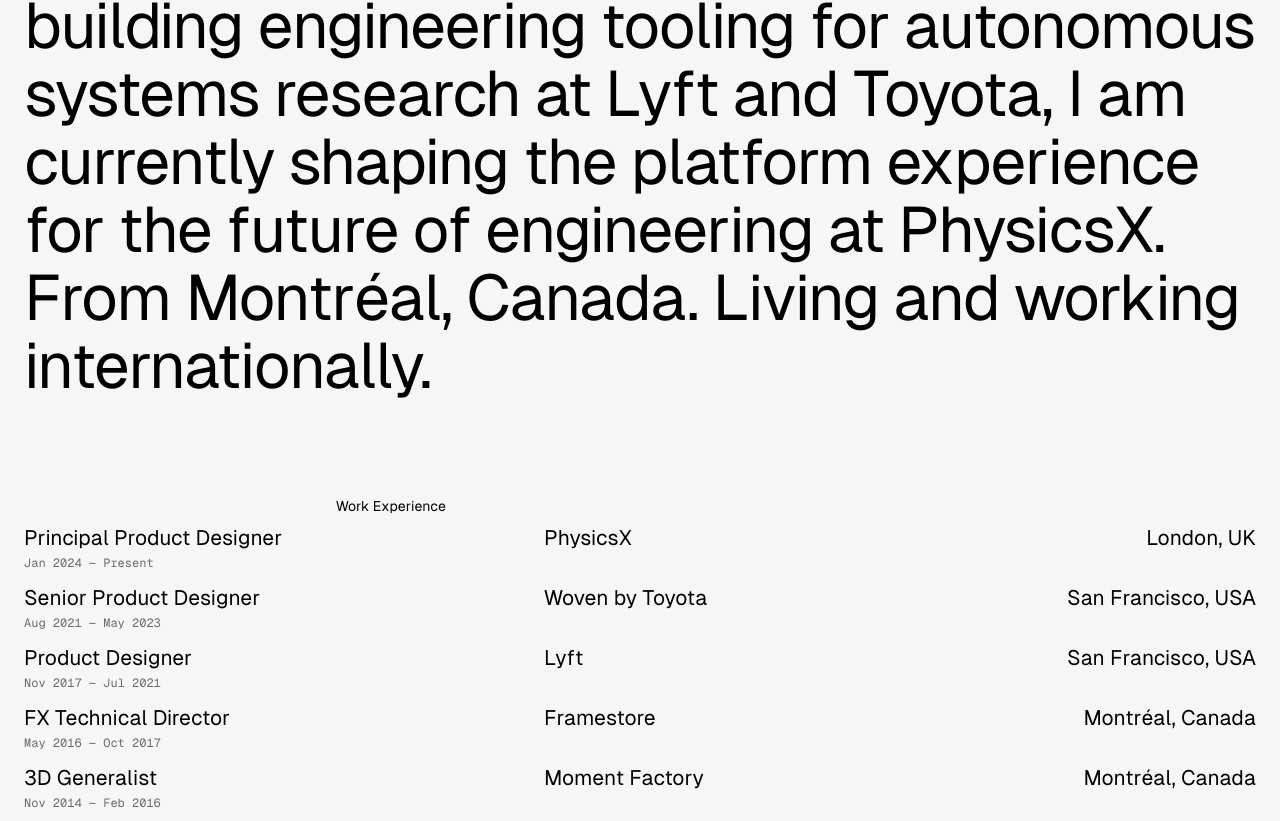
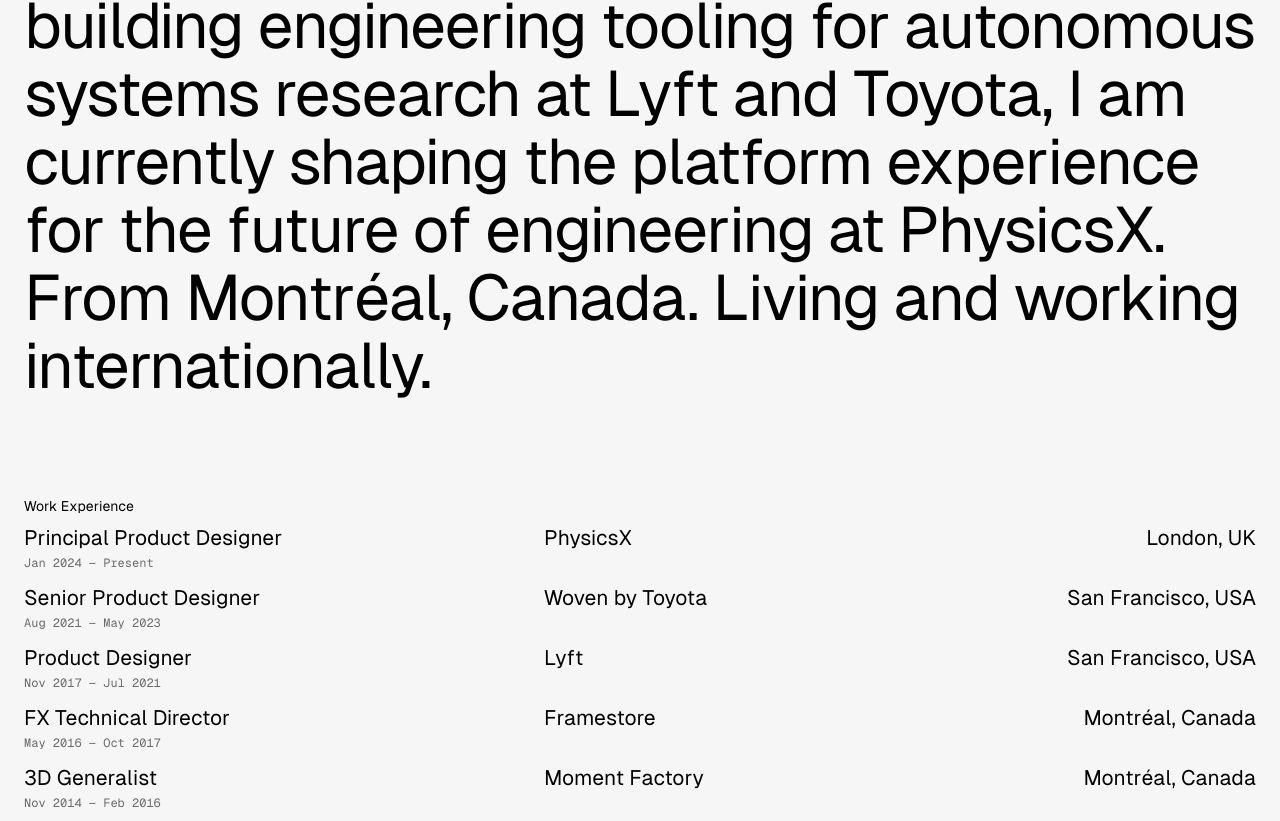
Before and after one commit to hanhanxue/230914_HanHanXue, a Next.js app: page /information in a window 1280 px wide. Shown: the part 696-1517 px from the top of the page. Built offline with nearby package versions, Linux system fonts and the light colour scheme.

Commit message:
it's an iOS bug with h2 tag

```diff
--- a/src/components/information/Bio_Section.tsx
+++ b/src/components/information/Bio_Section.tsx
@@ -9,9 +9,9 @@
     <section  className={`${styles.section} framey-xl`}>
 
     <div className={`${styles.container} framex `}>
-      <span className={`${styles.sectionTitle} body`}>
+      <h2 className={`${styles.sectionTitle} body`}>
         Biography
-      </span>
+      </h2>
 
         <div className={`${styles.sectionCopy} display`}>
         <p>
--- a/src/components/information/WorkExperience_Section.module.scss
+++ b/src/components/information/WorkExperience_Section.module.scss
@@ -18,6 +18,9 @@
 
         .sectionTitle {
             grid-column: 4 / 13;
+            @media (max-width: $screen-xl) {
+                grid-column: 1 / 13;
+              }
         }
 
         .table {
--- a/src/components/information/WorkExperience_Section.tsx
+++ b/src/components/information/WorkExperience_Section.tsx
@@ -5,9 +5,9 @@
     <section  className={`${styles.section} framey`}>
 
     <div className={`${styles.container} framex `}>
-      <span className={`${styles.sectionTitle} body`}>
+      <h2 className={`${styles.sectionTitle} body`}>
         Work Experience
-      </span>
+      </h2>
 
       <ul className={`${styles.table}`}>
         <ExperienceRow
--- a/src/styles/vendors/_reset.scss
+++ b/src/styles/vendors/_reset.scss
@@ -46,3 +46,27 @@
 	border-collapse: collapse;
 	border-spacing: 0;
 }
+
+h1, h2, h3, h4, h5, h6 {
+    /* Resetting margin and padding */
+    margin: 0;
+    padding: 0;
+
+    /* Resetting font properties */
+    font-size: inherit;
+    font-weight: inherit;
+    font-style: inherit;
+    font-family: inherit;
+    line-height: inherit;
+
+    /* Resetting text properties */
+    color: inherit;
+    text-align: inherit;
+
+    /* Resetting other properties */
+    /* Add more reset properties as needed */
+
+	/* Resetting other properties with vendor prefixes */
+	-webkit-font-size: inherit;
+	/* Add more vendor-prefixed properties as needed */
+}
```
